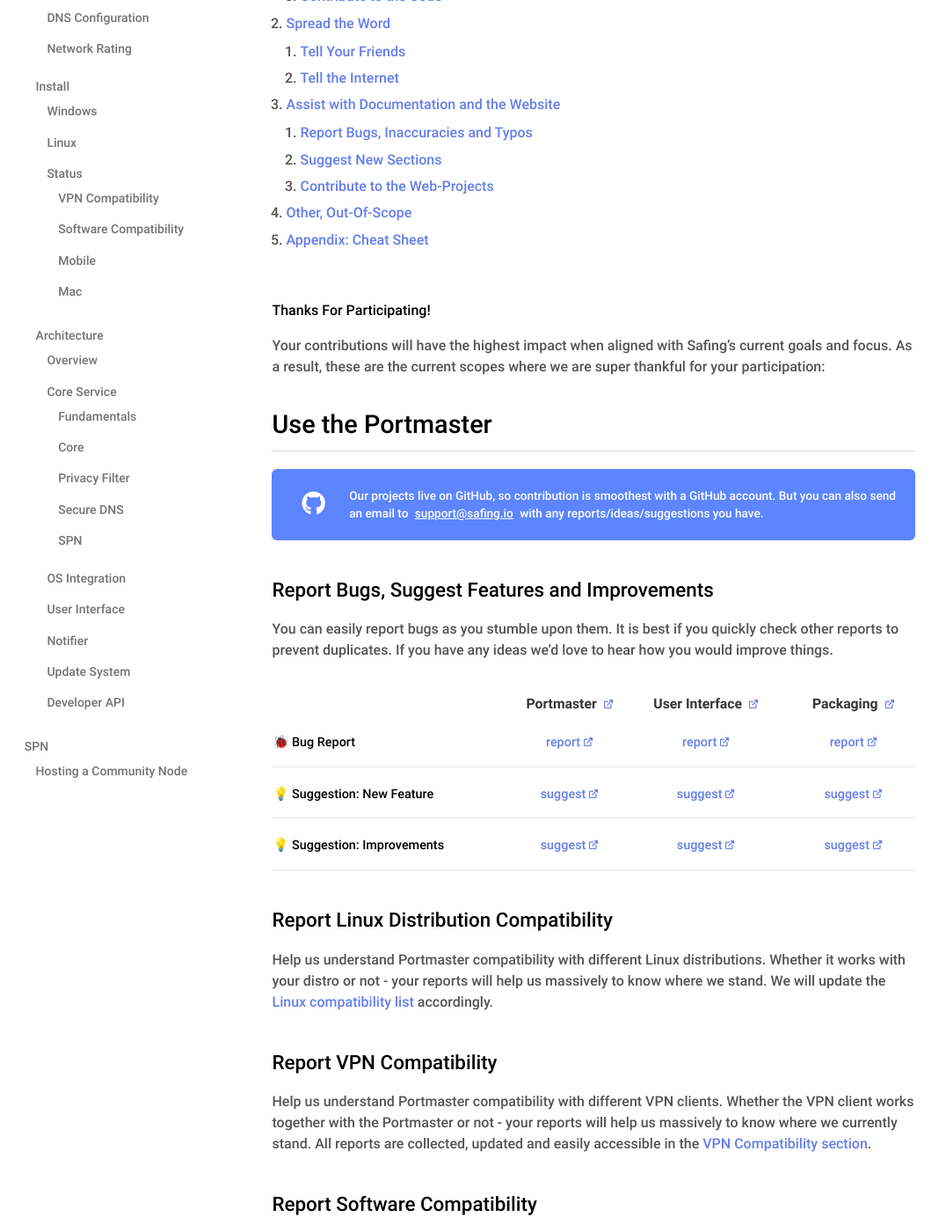
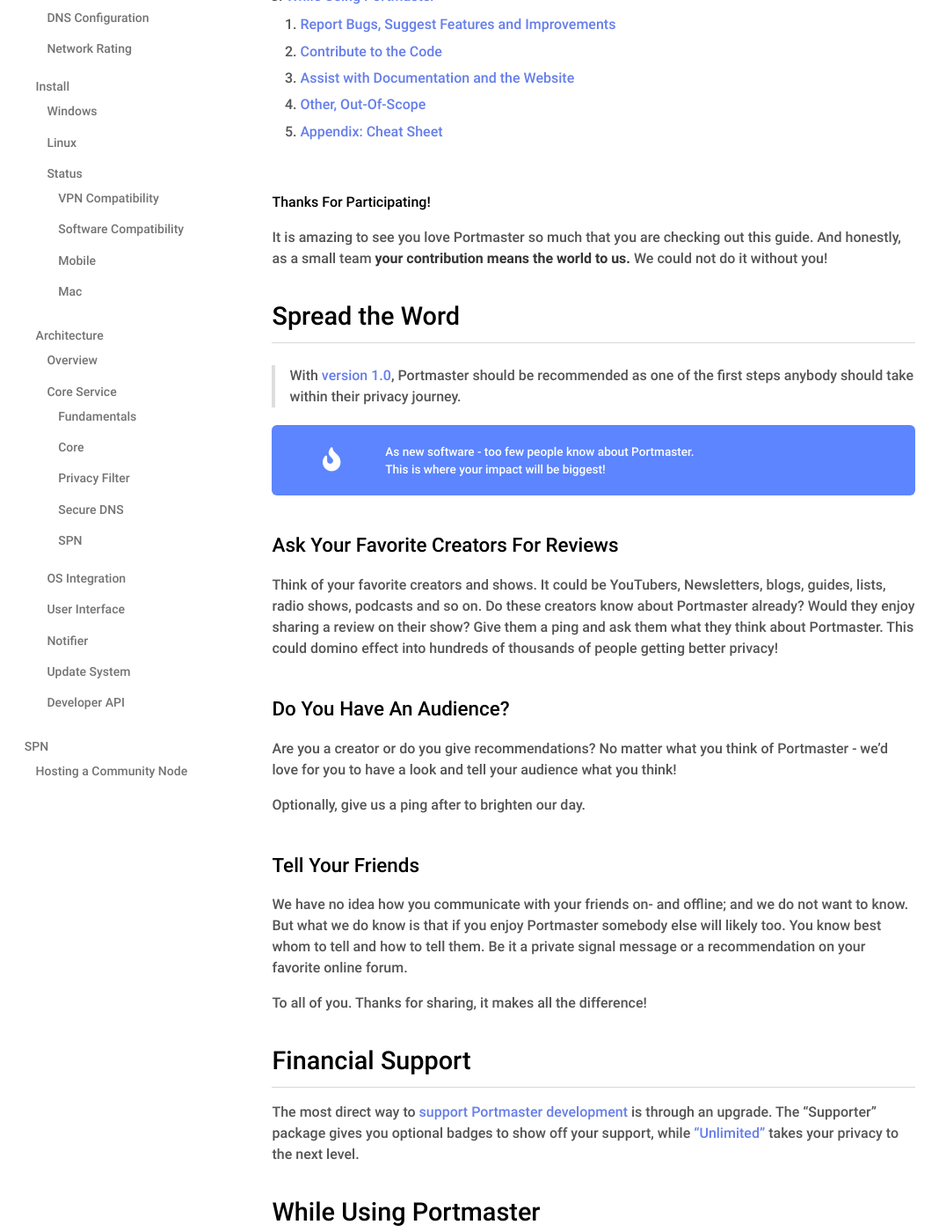
Before and after one commit to safing/docs, a Jekyll site: the page built from portmaster/guides/contribute.md, in a window 1280 px wide and 1400 px high, scrolled down 465 px. Shown: the whole window at 88% size, without its empty margins (0-1076 px from the left). Built offline with Jekyll 4.4.1, drawn with Linux system fonts in a browser that asks for light colours; some of the changed text lies outside the part shown.

Commit message:
Restructure the contribution guide
- emphasize spreading the word as we're in 1.0 now
- pitch pinging creators for better reach
- de-emphasize bug reports & technical stuff

```diff
--- a/_config.yml
+++ b/_config.yml
@@ -70,6 +70,7 @@ privacy_url: https://safing.io/privacy/
 next_page_url: https://safing.io/next/
 spn_url: https://safing.io/spn/
 team_url: https://safing.io/team/
+pricing_url: https://safing.io/pricing/
 terms_url: https://safing.io/terms/
 video_url: https://safing.io/video/
 whitepaper_url: https://safing.io/files/whitepaper/Gate17.pdf
--- a/_layouts/base.html
+++ b/_layouts/base.html
@@ -33,7 +33,8 @@ title: Safing Docs
               </h1>
             </div>
             {% unless page.skip_toc == true %}
-              {% include toc.html html=content ordered=true id="markdown-toc" h_max=5 %}
+              {% assign h_max_var = page.toc_max_header | default: 5 %}
+              {% include toc.html html=content ordered=true id="markdown-toc" h_max=h_max_var %}
             {% endunless %}
             {{ content }}
           </div>
--- a/portmaster/guides/contribute.md
+++ b/portmaster/guides/contribute.md
@@ -1,13 +1,48 @@
 ---
 title: How To Contribute
+toc_max_header: 3
 layout: base
 ---
 
 ###### Thanks For Participating!
 
-Your contributions will have the highest impact when aligned with Safing's current goals and focus. As a result, these are the current scopes where we are super thankful for your participation:
+It is amazing to see you love Portmaster so much that you are checking out this guide. And honestly, as a small team **your contribution means the world to us.** We could not do it without you!
 
-## Use the Portmaster
+## Spread the Word
+
+> With [version 1.0](https://safing.io/blog/2022/10/27/portmaster-reaches-1.0/), Portmaster should be recommended as one of the first steps anybody should take within their privacy journey.
+
+<div class="notification-warning">
+  <i class="fas fa-fire" style="width:4em;font-size:2em;color:white;text-align:center;padding-top:0.2em;padding-right:0.5em;"></i>
+  <p>
+    As new software - too few people know about Portmaster. <br/> This is where your impact will be biggest!
+  </p>
+</div>
+
+
+### Ask Your Favorite Creators For Reviews
+
+Think of your favorite creators and shows. It could be YouTubers, Newsletters, blogs, guides, lists, radio shows, podcasts and so on. Do these creators know about Portmaster already? Would they enjoy sharing a review on their show? Give them a ping and ask them what they think about Portmaster. This could domino effect into hundreds of thousands of people getting better privacy!
+
+### Do You Have An Audience?
+
+Are you a creator or do you give recommendations? No matter what you think of Portmaster - we'd love for you to have a look and tell your audience what you think!
+
+Optionally, give us a ping after to brighten our day.
+
+### Tell Your Friends
+
+We have no idea how you communicate with your friends on- and offline; and we do not want to know. But what we do know is that if you enjoy Portmaster somebody else will likely too. You know best whom to tell and how to tell them. Be it a private signal message or a recommendation on your favorite online forum.
+
+To all of you. Thanks for sharing, it makes all the difference!
+
+## Financial Support
+
+The most direct way to [support Portmaster development]({{ site.pricing_url }}) is through an upgrade. The "Supporter" package gives you optional badges to show off your support, while ["Unlimited"]({{ site.spn_url }}) takes your privacy to the next level.
+
+## While Using Portmaster
+
+> After [version 1.0](https://safing.io/blog/2022/10/27/portmaster-reaches-1.0/), reporting bugs is no longer as important as it was during the "Alpha" stage. It is still appreciated, but we currently have few resources to fix all edge case bugs out there.
 
 {% include github_notification.html %}
 
@@ -22,15 +57,15 @@ If you have any ideas we'd love to hear how you would improve things.
 | 💡 Suggestion: New Feature | [suggest]({{ site.github_pm_url }}{{ site.github_suggest_feature_url }}) | [suggest]({{ site.github_pm_ui_url }}{{ site.github_suggest_feature_url }}) | [suggest]({{ site.github_pm_packaging_url }}{{ site.github_suggest_feature_url }}) |
 | 💡 Suggestion: Improvements | [suggest]({{ site.github_pm_url }}{{ site.github_suggest_feature_url }}) | [suggest]({{ site.github_pm_ui_url }}{{ site.github_suggest_feature_url }}) | [suggest]({{ site.github_pm_packaging_url }}{{ site.github_suggest_feature_url }}) |
 
-### Report Linux Distribution Compatibility
+#### Report Linux Distribution Compatibility
 
 Help us understand Portmaster compatibility with different Linux distributions. Whether it works with your distro or not - your reports will help us massively to know where we stand. We will update the [Linux compatibility list](../install/linux#compatibility) accordingly.
 
-### Report VPN Compatibility
+#### Report VPN Compatibility
 
 Help us understand Portmaster compatibility with different VPN clients. Whether the VPN client works together with the Portmaster or not - your reports will help us massively to know where we currently stand. All reports are collected, updated and easily accessible in the [VPN Compatibility section](../install/status/vpn-compatibility).
 
-### Report Software Compatibility
+#### Report Software Compatibility
 
 Have certain applications stopped working with the Portmaster? Or games? Or a special development tool? Your reports will help us massively to know where we currently stand. All reports are collected and easily accessible in the [Software Compatibility section](../install/status/software-compatibility).
 
@@ -57,25 +92,15 @@ We truly do not want you to spend a lot of your precious time and effort into a
 | ⚔️ Pull Request: Typos and Small Fixes | 📑 | 📑 |  |
 | ⚔️ Pull Request: Feature Implementation |  📑🗣  | 📑🗣 |  🗣 |
 
-## Spread the Word
-
-### Tell Your Friends
-
-We have no idea how you communicate with your friends; and we do not want to know. But what we do know is that we would not be here without so many of you telling your friends about Safing and Portmaster. Thanks for doing this - it makes all the difference.
-
-### Tell the Internet
-
-You can even spread the word wherever you hang out. Share Portmaster in a forum, recommend it being added to a cool list or website. Or just share a blog article you enjoyed on reddit, lobsters, etc. Thanks for sharing!
-
-## Assist with Documentation and the Website
+### Assist with Documentation and the Website
 
 {% include github_notification.html %}
 
-### Report Bugs, Inaccuracies and Typos
+#### Report Bugs, Inaccuracies and Typos
 
 We try our best to keep everything running and up-to-date - but you still might find bugs, inaccurate information or typos. In that case, it would be great if you could let us know. Or even create a pull request with a fix.
 
-### Suggest New Sections
+#### Suggest New Sections
 
 Our Documentation and Website are living projects. We are happy to hear your ideas on what to add or how to improve:
 
@@ -86,7 +111,7 @@ Our Documentation and Website are living projects. We are happy to hear your ide
 | 💡 Suggestion: New Page/Segment | [suggest]({{ site.github_docs_url }}{{ site.github_suggest_feature_url }}) | [suggest]({{ site.github_web_url }}{{ site.github_suggest_feature_url }}) |
 | 💡 Suggestion: Improvements | [suggest]({{ site.github_docs_url }}{{ site.github_suggest_feature_url }}) | [suggest]({{ site.github_web_url }}{{ site.github_suggest_feature_url }}) |
 
-### Contribute to the Web-Projects
+#### Contribute to the Web-Projects
 
 We welcome code contributions - still here are two things you must know before starting:
 
@@ -103,11 +128,11 @@ However, we truly do not want you to spend a lot of your precious time and effor
 | ⚔️ Pull Request: Typos and Small Fixes |  |  |
 | ⚔️ Pull Request: Feature Implementation | 🗣 | 🗣 |
 
-## Other, Out-Of-Scope
+### Other, Out-Of-Scope
 
 If you want to contribute beyond the listed guide it is best to check with us first. We as a team have limited resources and do not want your precious time and effort to go to waste. So please, _check with us first via GitHub or <support@safing.io>_.
 
-## Appendix: Cheat Sheet
+### Appendix: Cheat Sheet
 
 {% include github_notification.html %}
 
```
